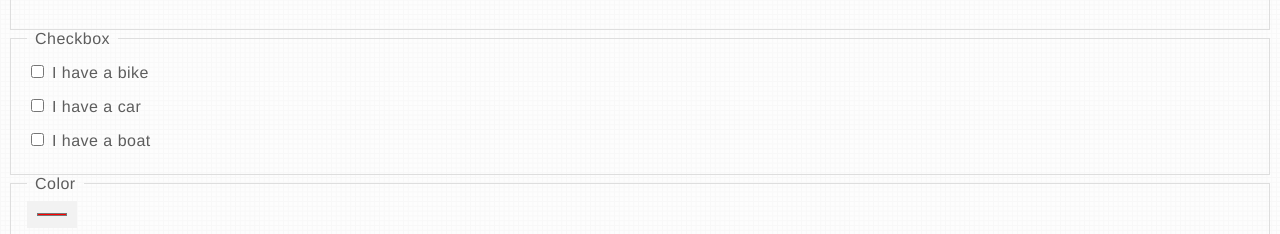
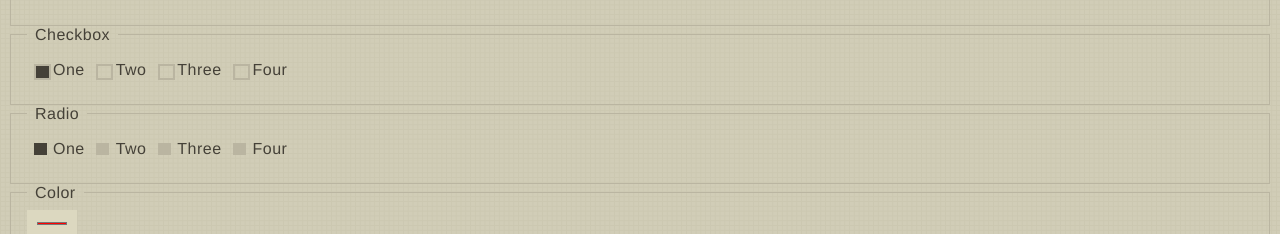
Before and after one commit to FlySkyPie/yorha-css, a website built with Vite: page index.html in a window 1280 px wide. Shown: the part 2514-2748 px from the top of the page. Built offline with nearby package versions, Linux system fonts and the light colour scheme.

Commit message:
feat: Add style for checkbox and radio

```diff
--- a/index.html
+++ b/index.html
@@ -197,15 +197,44 @@
 
     <fieldset>
       <legend>Checkbox</legend>
-      <form>
-        <input type="checkbox" id="vehicle1" name="vehicle1" value="Bike" />
-        <label for="vehicle1"> I have a bike</label><br />
-        <input type="checkbox" id="vehicle2" name="vehicle2" value="Car" />
-        <label for="vehicle2"> I have a car</label><br />
-        <input type="checkbox" id="vehicle3" name="vehicle3" value="Boat" />
-        <label for="vehicle3"> I have a boat</label>
-      </form>
+      <label>
+        <input type="checkbox" checked="checked" />
+        <span>One</span>
+      </label>
+      <label>
+        <input type="checkbox" />
+        <span>Two</span>
+      </label>
+      <label>
+        <input type="checkbox" />
+        <span>Three</span>
+      </label>
+      <label>
+        <input type="checkbox" />
+        <span>Four</span>
+      </label>
     </fieldset>
+
+    <fieldset>
+      <legend>Radio</legend>
+      <label>
+        <input type="radio" checked="checked" name="question-1" value="One" />
+        <span>One</span>
+      </label>
+      <label>
+        <input type="radio" name="question-1" value="Two" />
+        <span>Two</span>
+      </label>
+      <label>
+        <input type="radio" name="question-1" value="Three" />
+        <span>Three</span>
+      </label>
+      <label>
+        <input type="radio" name="question-1" value="Four" />
+        <span>Four</span>
+      </label>
+    </fieldset>
+
     <fieldset>
       <legend>Color</legend>
       <input type="color" id="favcolor" name="favcolor" value="#ff0000" />
--- a/src/style.css
+++ b/src/style.css
@@ -1,17 +1,17 @@
 :root {
-  --main-bg-color  : #fdfdfd;
+  /* --main-bg-color  : #fdfdfd;
   --bg-grid-color  : #f8f8f8;
   --bg-grid-2-color: rgba(204, 200, 177, 0);
   --text-primary   : #5d5d5d;
   --text-secondary : #f2f2f2;
-  --text-shadow    : #dedede;
+  --text-shadow    : #dedede; */
 
-  /* --main-bg-color  : #d1cdb7;
+  --main-bg-color  : #d1cdb7;
   --bg-grid-color  : #ccc8b1;
   --bg-grid-2-color: rgba(204, 200, 177, 0);
   --text-primary   : #454138;
   --text-secondary : #dcd8c0;
-  --text-shadow    : #bab5a1; */
+  --text-shadow    : #bab5a1;
 }
 
 body {
@@ -224,6 +224,7 @@ input[type=date],
 input[type=month],
 input[type=week],
 input[type=datetime],
+input[type=time],
 input[type=datetime-local] {
   padding           : 0.5rem;
   font-size         : 1em;
@@ -238,6 +239,89 @@ input[type=datetime-local] {
   font-family       : inherit;
   letter-spacing    : inherit;
   font-weight       : inherit;
+}
+
+input[type=checkbox] {
+  display: none;
+}
+
+input[type=checkbox]+span {
+  display     : inline-block;
+  padding-left: 26px;
+  line-height : 20px;
+  user-select : none;
+
+  cursor: pointer;
+
+  position: relative;
+
+  &::before {
+    content : '';
+    position: absolute;
+    width   : 0.8rem;
+    height  : 0.8rem;
+
+    /* background-color: var(--text-shadow); */
+    border      : solid var(--text-shadow);
+    border-width: 0.15rem;
+
+    margin-left: -1.2rem;
+    top        : 0.25em;
+
+  }
+}
+
+input[type=checkbox]:checked+span {
+  &::before {
+    content         : '';
+    position        : absolute;
+    width           : 0.8rem;
+    height          : 0.8rem;
+    background-color: var(--text-primary);
+    margin-left     : -1.2rem;
+    top             : 0.25em;
+
+  }
+}
+
+input[type=radio] {
+  display: none;
+}
+
+input[type=radio]+span {
+  display     : inline-block;
+  padding-left: 26px;
+  line-height : 20px;
+  user-select : none;
+
+  cursor: pointer;
+
+  position: relative;
+
+  &::before {
+    content : '';
+    position: absolute;
+    width   : 0.8rem;
+    height  : 0.8rem;
+
+    background-color: var(--text-shadow);
+    margin-left     : -1.2rem;
+    top             : 0.25em;
+
+  }
+}
+
+input[type=radio]:checked+span {
+  &::before {
+    content         : '';
+    position        : absolute;
+    width           : 0.8rem;
+    height          : 0.8rem;
+    background-color: var(--text-primary);
+    margin-left     : -1.2rem;
+    top             : 0.25em;
+
+  }
 }
 
 select {
```
